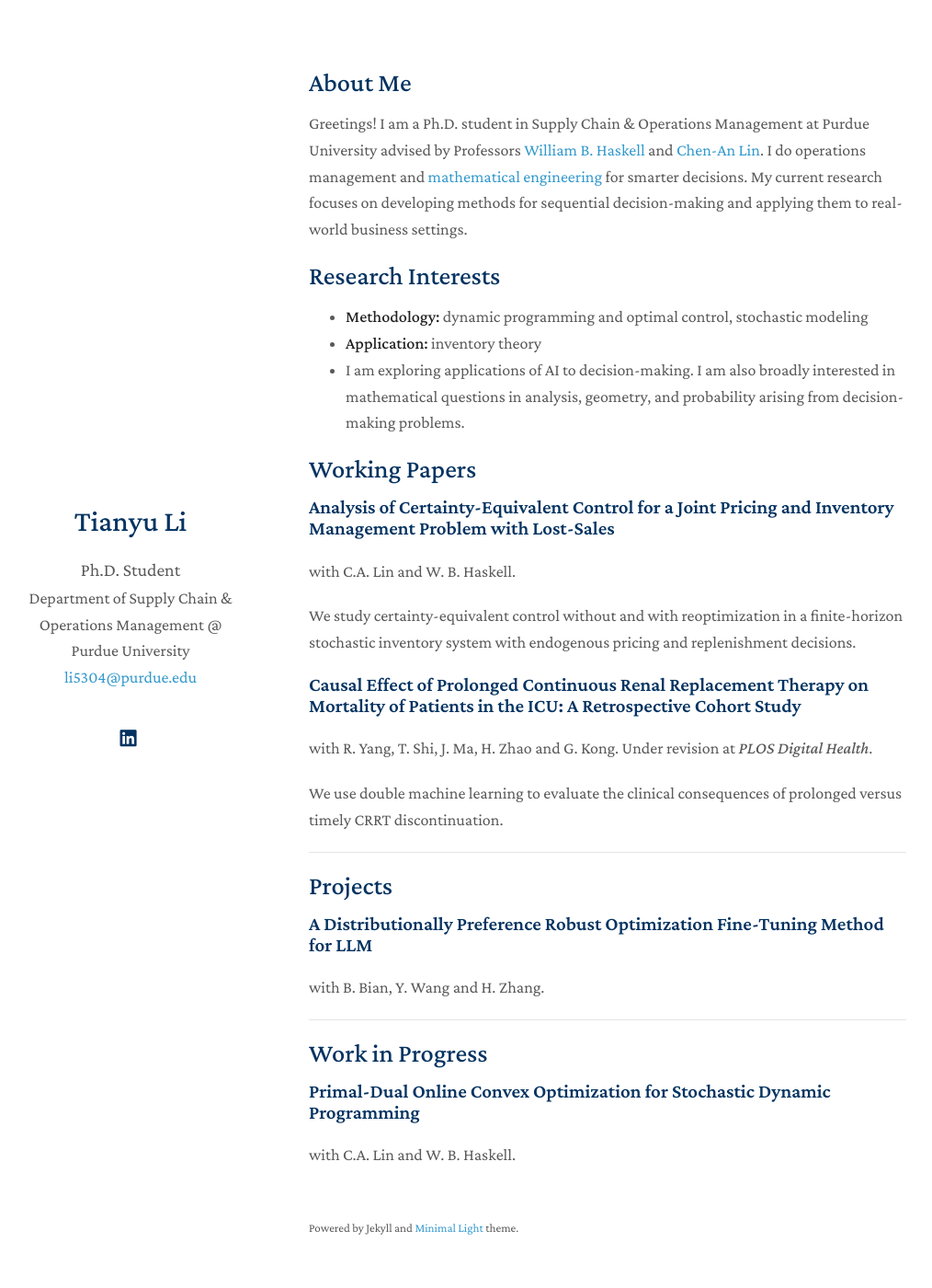
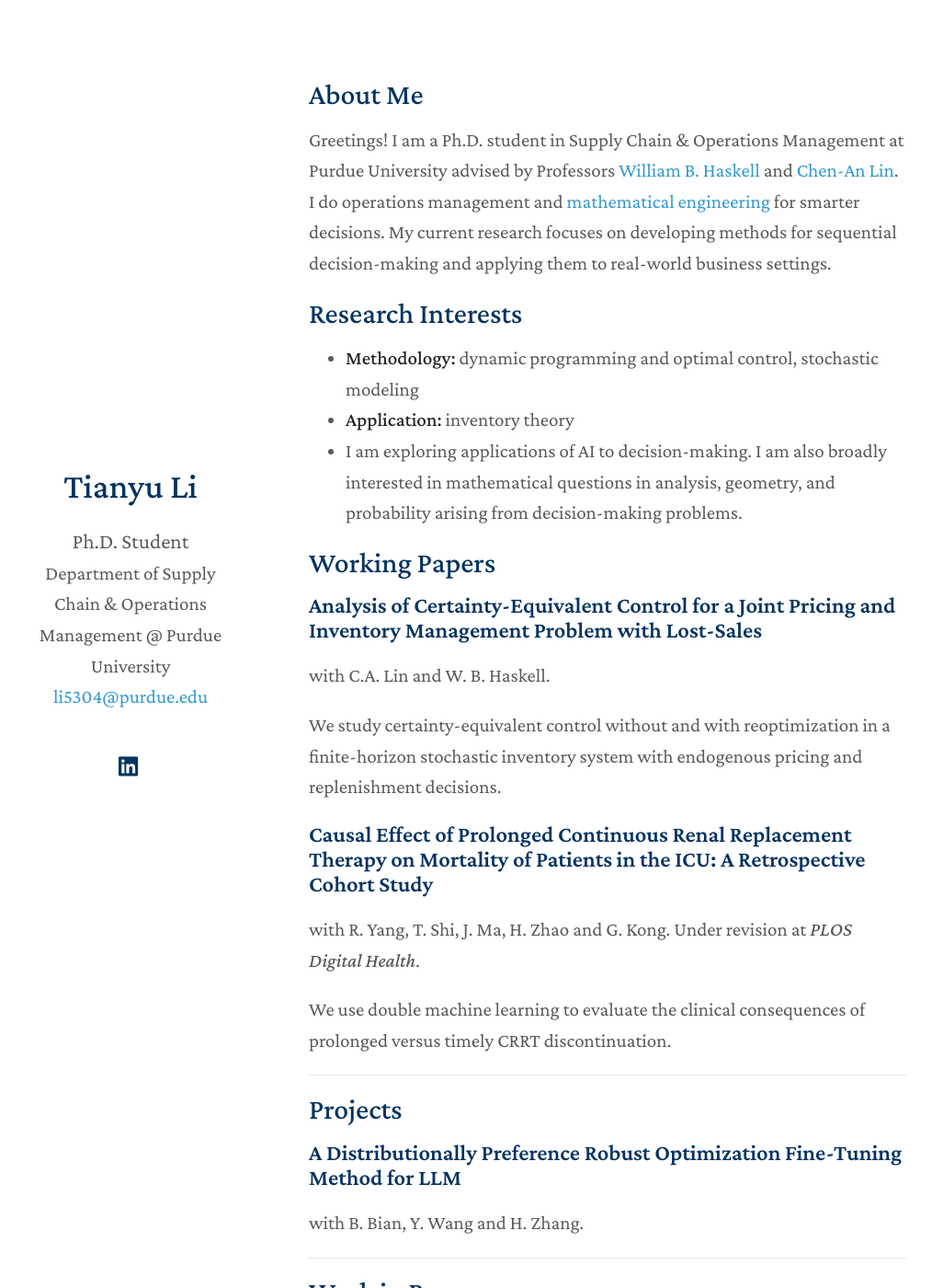
Before and after one commit to tianyu-li-dev/homepage, a Jekyll site: the page built from index.md, in a window 1280 px wide and 1400 px high. Shown: the whole window at 92% size, without its empty margins (134-1148 px from the left). Built offline with Jekyll 4.4.1, drawn with Linux system fonts in a browser that asks for light colours; a style sheet for code colours, icons or effects is not loaded.

Commit message:
Update style.scss

```diff
--- a/assets/css/style.scss
+++ b/assets/css/style.scss
@@ -21,22 +21,28 @@
 }
 
 
+
 /* Global font size */
 html {
-  font-size: 18px;
+  font-size: 21px;
 }
 
 body {
-  font-size: 18px;
+  font-size: 21px;
   line-height: 1.6;
 }
 
 /* Main title (name) */
 h1 {
-  font-size: 32px;
+  font-size: 38px;
+}
+
+/* Section headings */
+h2 {
+  font-size: 1.5em;
 }
 
 /* Small text */
 small {
-  font-size: 13px;
+  font-size: 15px;
 }
```
